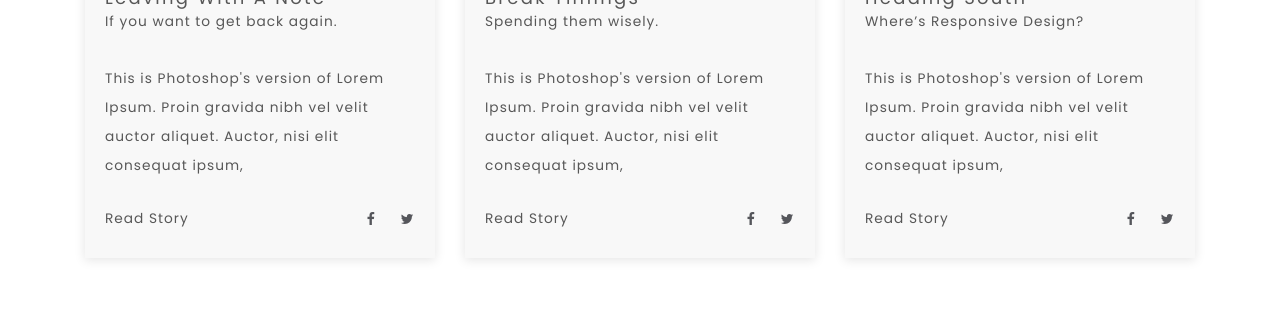
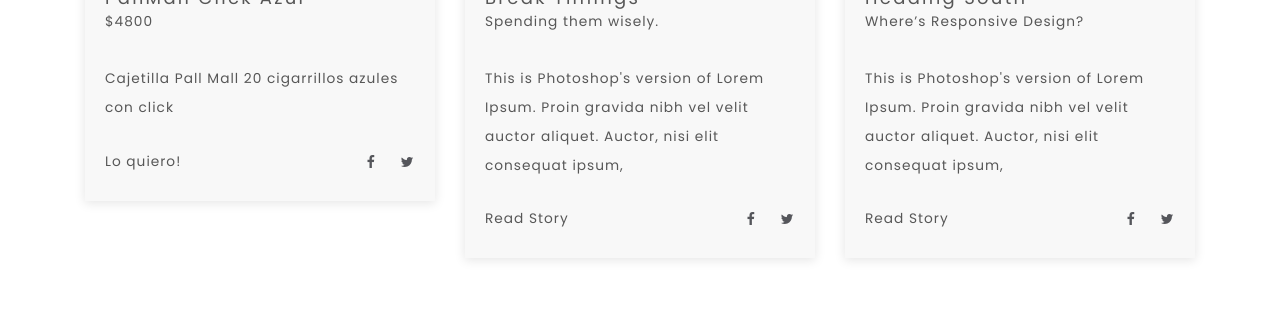
Before and after one commit to Purity333/cisarros, a Django app: page /cliente/productos/ in a window 1280 px wide. Shown: the part 1509-1824 px from the top of the page. Run offline with Django 5.2, Linux system fonts and the light colour scheme; some libraries are stand-ins or nearby versions; some web fonts are replaced.

Commit message:
modificacion para nuevos productos

```diff
--- a/cisarros front/cliente/templates/blog-three-col.html
+++ b/cisarros front/cliente/templates/blog-three-col.html
@@ -248,16 +248,16 @@
                                     <div class="col-wrap">
                                         <div class="post-grid reverse-grid">
                                             <div class="img-block post-img">
-                                                <a href="#"><img src="/static/img/img-34.jpg" alt="images"></a>
+                                                <a href="#"><img src="/static/img/cisarros4.jpg" alt="images"></a>
                                                 <time class="post-date" datetime="2016-10-10">17 Jun</time>
                                             </div>
                                             <div class="post-text-block bg-gray-light">
-                                                <strong class="content-title mb-0"><a href="#">Leaving With A Note</a></strong>
-                                                <span class="content-sub-title">If you want to get back again.</span>
-                                                <p>This is Photoshop's version of Lorem Ipsum. Proin gravida nibh vel velit auctor aliquet. Auctor, nisi elit consequat ipsum,</p>
+                                                <strong class="content-title mb-0"><a href="#">PallMall click azul</a></strong>
+                                                <span class="content-sub-title">$4800</span>
+                                                <p>Cajetilla Pall Mall 20 cigarrillos azules con click</p>
                                                 <div class="post-meta clearfix">
                                                     <div class="post-link-holder">
-                                                        <a href="#">Read Story <span class="fa fa-arrow-right"><span class="sr-only">&nbsp;</span></span></a>
+                                                        <a href="#">Lo quiero! <span class="fa fa-arrow-right"><span class="sr-only">&nbsp;</span></span></a>
                                                     </div>
                                                     <div class="post-social text-right">
                                                         <ul class="social-network social-small">
```
